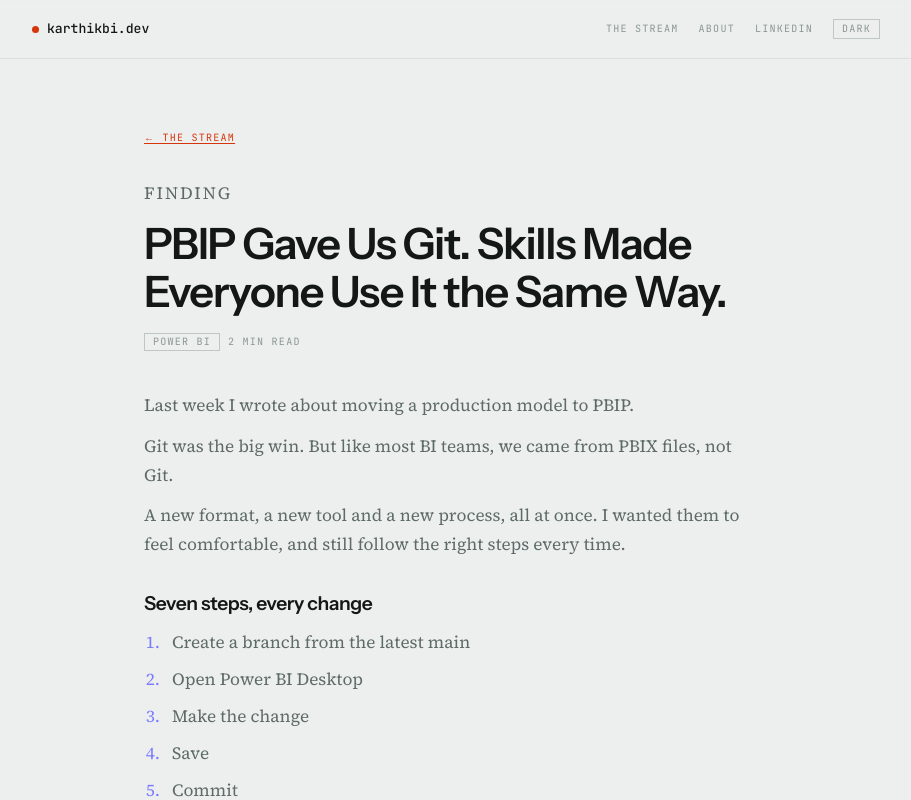
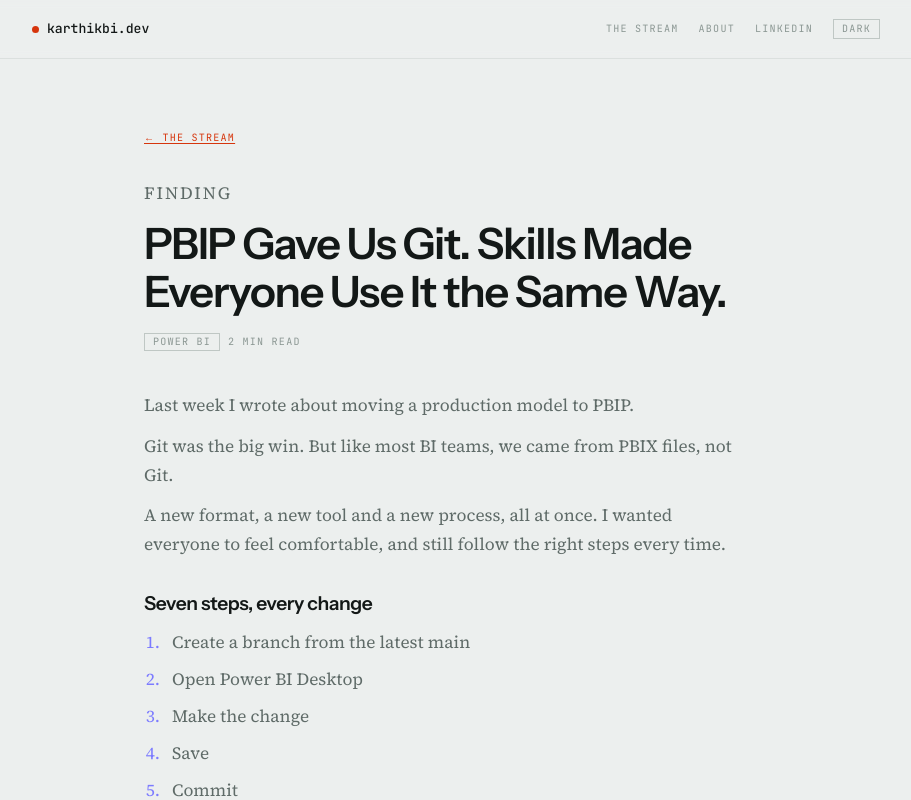
Before and after one commit to karthikpandy/karthikbi.dev, a Next.js app: page /pbip-git-workflow-skills in a window 1280 px wide. Shown: the top 800 px of the page, without its empty margins (184-1095 px from the left). Built offline with nearby package versions, Linux system fonts and the light colour scheme.

Commit message:
Reword comfort line in pbip-git-workflow-skills
Co-Authored-By: Claude Opus 5.5 <noreply@anthropic.com>

```diff
--- a/app/pbip-git-workflow-skills/page.tsx
+++ b/app/pbip-git-workflow-skills/page.tsx
@@ -35,7 +35,7 @@ export default function PbipGitWorkflowSkillsPage() {
           <p>Last week I wrote about moving a production model to PBIP.</p>
           <p>Git was the big win. But like most BI teams, we came from PBIX files, not Git.</p>
           <p>
-            A new format, a new tool and a new process, all at once. I wanted them to feel
+            A new format, a new tool and a new process, all at once. I wanted everyone to feel
             comfortable, and still follow the right steps every time.
           </p>
         </section>
```
